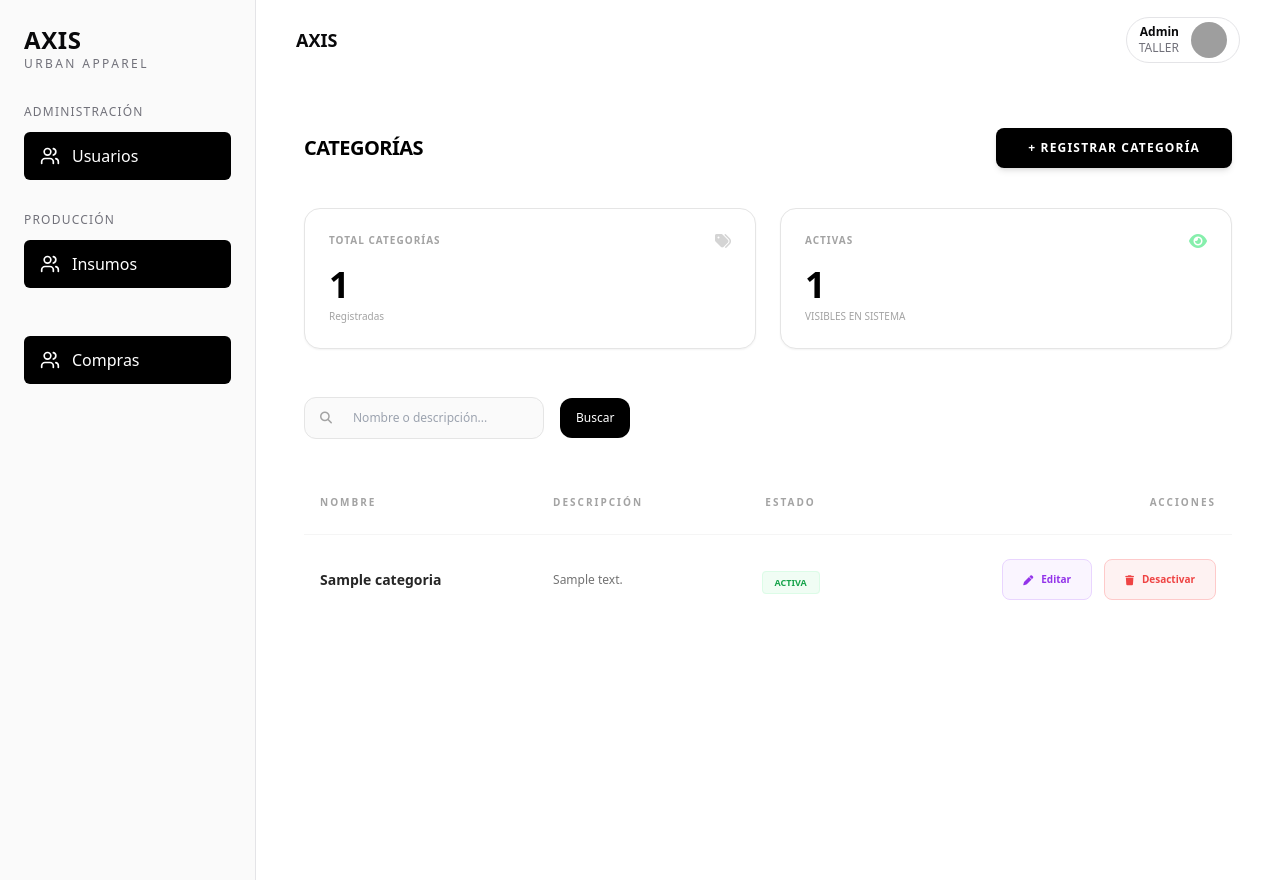
After one commit to IDGS-802-23002409/Axis_proyect, a Flask app: page /categorias/ in a window 1280 px wide. The commit adds this page. Run offline with Flask 3, Linux system fonts and the light colour scheme; tables that the repository leaves empty hold one stand-in row (values such as "Sample post"); parts of the project's set-up code (start-up, migrations or seed data) failed here and were passed over; some libraries are stand-ins or nearby versions; grey boxes are pictures that could not be loaded.

Commit message:
Avril-25/03/2026. Se creo un crud para categorias

```diff
--- a/app/app.py
+++ b/app/app.py
@@ -4,6 +4,7 @@ from app.utils.config import DB_USER, DB_PASSWORD, DB_HOST, DB_PORT, DB_NAME
 from app.utils.database_connection import db
 import app.models  # noqa: F401 — ensures all models are registered with SQLAlchemy
 from app.blueprints.insumos import insumos_bp
+from app.blueprints.categorias import categorias_bp
 #
 
 import os
@@ -31,6 +32,7 @@ def create_app():
 
     #INSUMOS
     application.register_blueprint(insumos_bp)
+    application.register_blueprint(categorias_bp)
     return application
     #
 
--- a/app/blueprints/__init__.py
+++ b/app/blueprints/__init__.py
@@ -1 +1,2 @@
 from app.blueprints.insumos import insumos_bp
+from app.blueprints.categorias import categorias_bp
--- /dev/null
+++ b/app/blueprints/categorias/routes.py
@@ -0,0 +1,99 @@
+from . import categorias_bp
+from app.models.categorias import Categoria
+from .forms import CategoriaForm
+from app.utils.database_connection import db
+from flask import render_template, request, redirect, url_for, flash
+from sqlalchemy import or_, func
+
+
+@categorias_bp.route("/")
+def index():
+    busqueda = request.args.get("q")
+    estatus = request.args.get("estatus")
+    query = Categoria.query
+
+    if not estatus or estatus.lower() == "activas":
+        query = query.filter(Categoria.estatus_visible == True)
+    elif estatus.lower() == "inactivas":
+        query = query.filter(Categoria.estatus_visible == False)
+
+    if busqueda:
+        busqueda_like = f"%{busqueda.lower()}%"
+        query = query.filter(
+            or_(
+                func.lower(Categoria.nombre).like(busqueda_like),
+                func.lower(Categoria.descripcion).like(busqueda_like)
+            )
+        )
+
+    categorias = query.order_by(Categoria.nombre).all()
+    return render_template("produccion/categorias/index.html", categorias=categorias)
+
+
+# 🔹 CREAR CATEGORÍA
+@categorias_bp.route("/create", methods=["GET", "POST"])
+def create():
+    form = CategoriaForm()
+
+    if form.validate_on_submit():
+        # Verificar si ya existe una categoría con el mismo nombre (ignorando mayúsculas/minúsculas)
+        nombre_lower = form.nombre.data.strip().lower()
+        categoria_existente = Categoria.query.filter(db.func.lower(Categoria.nombre) == nombre_lower).first()
+
+        if categoria_existente:
+            flash(f'La categoría "{form.nombre.data}" ya existe.', "error")
+            return render_template("produccion/categorias/create.html", form=form, title="Registrar Categoría")
+
+        # Crear nueva categoría con estatus_visible = True siempre
+        nueva_categoria = Categoria(
+            nombre=form.nombre.data.strip(),
+            descripcion=form.descripcion.data.strip() if form.descripcion.data else None,
+            estatus_visible=True
+        )
+        db.session.add(nueva_categoria)
+        db.session.commit()
+        flash("Categoría creada correctamente", "success")
+        return redirect(url_for("categorias_bp.index"))
+
+    return render_template("produccion/categorias/create.html", form=form, title="Registrar Categoría")
+
+
+# 🔹 EDITAR CATEGORÍA
+@categorias_bp.route("/edit/<uuid_categoria>", methods=["GET", "POST"])
+def edit(uuid_categoria):
+    categoria = Categoria.query.get_or_404(uuid_categoria)
+    form = CategoriaForm(obj=categoria)
+
+    if form.validate_on_submit():
+        nombre_lower = form.nombre.data.strip().lower()
+        # Verificar si existe otra categoría con el mismo nombre
+        categoria_existente = Categoria.query.filter(
+            db.func.lower(Categoria.nombre) == nombre_lower,
+            Categoria.uuid_categoria != uuid_categoria
+        ).first()
+
+        if categoria_existente:
+            flash(f'La categoría "{form.nombre.data}" ya existe.', "error")
+            return render_template("produccion/categorias/edit.html", form=form, title="Editar Categoría")
+
+        # Actualizar datos
+        categoria.nombre = form.nombre.data.strip()
+        categoria.descripcion = form.descripcion.data.strip() if form.descripcion.data else None
+        categoria.estatus_visible = True  # si siempre debe estar activa al editar, o cambiar a form.estatus_visible.data
+        db.session.commit()
+        flash("Categoría actualizada correctamente", "success")
+        return redirect(url_for("categorias_bp.index"))
+
+    return render_template("produccion/categorias/edit.html", form=form, title="Editar Categoría")
+
+
+# 🔹 DESACTIVAR / ACTIVAR CATEGORÍA
+@categorias_bp.route("/delete/<uuid_categoria>", methods=["POST"])
+def delete(uuid_categoria):
+    categoria = Categoria.query.get_or_404(uuid_categoria)
+    categoria.estatus_visible = not categoria.estatus_visible
+    db.session.commit()
+
+    estado = "activada" if categoria.estatus_visible else "desactivada"
+    flash(f"Categoría {estado} correctamente", "success")
+    return redirect(url_for("categorias_bp.index"))
--- a/app/blueprints/insumos/routes.py
+++ b/app/blueprints/insumos/routes.py
@@ -13,11 +13,11 @@ def index():
 
     query = Insumo.query.filter(Insumo.estatus == 'ACTIVO')
 
-    # 🔹 categorías (desde la tabla relacionada)
+    # categorías (desde la tabla relacionada)
     categorias = db.session.query(Categoria.nombre).distinct().all()
     categorias = [c[0] for c in categorias]
 
-    # 🔎 búsqueda
+    # búsqueda
     if busqueda:
         busqueda_like = f"%{busqueda.lower()}%"
 
@@ -28,7 +28,7 @@ def index():
             )
         )
 
-    # 🏷 filtro por categoría (RELACIÓN)
+    # filtro por categoría (RELACIÓN)
     if categoria:
         query = query.join(Insumo.categoria).filter(
             Categoria.nombre == categoria
--- /dev/null
+++ b/app/templates/produccion/categorias/index.html
@@ -0,0 +1,162 @@
+{% extends "produccion/layout.html" %}
+
+{% block container %}
+<div class="flex min-h-screen bg-white text-neutral-900 font-sans">
+
+    <main class="flex-1 p-8 xl:p-12">
+
+        <!-- 🔹 HEADER -->
+        <header class="flex justify-between items-center mb-10">
+            <div>
+                <h1 class="text-xl font-bold tracking-tight uppercase text-black">Categorías</h1>
+            </div>
+
+            <div class="flex items-center gap-4">
+
+                <a href="{{ url_for('categorias_bp.create') }}"
+                    class="bg-black text-white px-8 py-3 rounded-lg text-xs font-black tracking-widest hover:bg-neutral-800 transition-all shadow-md uppercase">
+                    + Registrar Categoría
+                </a>
+
+            </div>
+        </header>
+
+        <!-- 🔹 CARDS -->
+        <div class="grid grid-cols-1 md:grid-cols-2 gap-6 mb-12">
+
+            <!-- TOTAL -->
+            <div class="bg-white border border-neutral-200 p-6 rounded-2xl shadow-sm">
+                <div class="flex justify-between items-start mb-4">
+                    <span class="text-[10px] font-bold text-neutral-400 uppercase tracking-widest">
+                        Total Categorías
+                    </span>
+                    <i class="fas fa-tags text-neutral-300"></i>
+                </div>
+                <div class="text-4xl font-bold mb-1 text-black">{{ categorias|length }}</div>
+                <div class="text-[10px] text-neutral-400 font-medium">Registradas</div>
+            </div>
+
+            <!-- ACTIVAS -->
+            <div class="bg-white border border-neutral-200 p-6 rounded-2xl shadow-sm">
+                <div class="flex justify-between items-start mb-4">
+                    <span class="text-[10px] font-bold text-neutral-400 uppercase tracking-widest">
+                        Activas
+                    </span>
+                    <i class="fas fa-eye text-green-300"></i>
+                </div>
+                {% set activas = categorias | selectattr('estatus_visible', 'equalto', True) | list %}
+                <div class="text-4xl font-bold mb-1 text-black">{{ activas|length }}</div>
+                <div class="text-[10px] text-neutral-400 uppercase">Visibles en sistema</div>
+            </div>
+
+        </div>
+
+        <!-- 🔎 BUSCADOR -->
+        <div class="flex justify-between items-center mb-8 gap-4">
+
+            <form method="GET" action="{{ url_for('categorias_bp.index') }}" class="flex items-center gap-4">
+
+                <div class="relative flex-1 max-w-md">
+                    <i class="fas fa-search absolute left-4 top-1/2 -translate-y-1/2 text-neutral-400 text-xs"></i>
+
+                    <input
+                        type="text"
+                        name="q"
+                        value="{{ request.args.get('q', '') }}"
+                        placeholder="Nombre o descripción..."
+                        class="w-full pl-12 pr-4 py-3 bg-neutral-50 border border-neutral-200 rounded-xl text-xs">
+                </div>
+
+                <button type="submit"
+                    class="px-4 py-3 bg-black text-white rounded-xl text-xs">
+                    Buscar
+                </button>
+
+            </form>
+
+        </div>
+
+        <!-- 📋 TABLA -->
+        <div class="w-full overflow-x-auto">
+            <table class="w-full text-left">
+
+                <thead>
+                    <tr class="text-[10px] uppercase tracking-[0.2em] text-neutral-400 border-b border-neutral-100">
+                        <th class="px-4 py-6 font-bold">Nombre</th>
+                        <th class="px-4 py-6 font-bold">Descripción</th>
+                        <th class="px-4 py-6 font-bold text-center">Estado</th>
+                        <th class="px-4 py-6 font-bold text-right">Acciones</th>
+                    </tr>
+                </thead>
+
+                <tbody class="divide-y divide-neutral-50">
+
+                    {% for categoria in categorias %}
+                    <tr class="group hover:bg-neutral-50 transition-colors">
+
+                        <!-- NOMBRE -->
+                        <td class="px-4 py-6">
+                            <div class="text-sm font-bold text-neutral-800">
+                                {{ categoria.nombre }}
+                            </div>
+                        </td>
+
+                        <!-- DESCRIPCIÓN -->
+                        <td class="px-4 py-6 text-xs text-neutral-500">
+                            {{ categoria.descripcion or 'Sin descripción' }}
+                        </td>
+
+                        <!-- ESTADO -->
+                        <td class="px-4 py-6 text-center">
+                            {% if categoria.estatus_visible %}
+                            <span class="px-3 py-1 rounded text-[9px] font-black bg-green-50 text-green-600 border border-green-100 uppercase">
+                                Activa
+                            </span>
+                            {% else %}
+                            <span class="px-3 py-1 rounded text-[9px] font-black bg-red-50 text-red-600 border border-red-100 uppercase">
+                                Inactiva
+                            </span>
+                            {% endif %}
+                        </td>
+
+                        <!-- ACCIONES -->
+                        <td class="px-4 py-6 text-right">
+                            <div class="flex justify-end gap-3">
+
+                                <a href="{{ url_for('categorias_bp.edit', uuid_categoria=categoria.uuid_categoria) }}"
+                                    class="flex items-center gap-2 px-5 py-3 bg-purple-50 hover:bg-purple-100 text-purple-600 rounded-lg text-[10px] font-bold border border-purple-200 transition-all">
+                                    <i class="fas fa-pen text-[10px]"></i>
+                                    Editar
+                                </a>
+
+                                <form method="POST"
+                                    action="{{ url_for('categorias_bp.delete', uuid_categoria=categoria.uuid_categoria) }}"
+                                    onsubmit="return confirmDelete('{{ categoria.nombre }}')">
+
+                                    <button
+                                        class="flex items-center gap-2 px-5 py-3 bg-red-50 hover:bg-red-100 text-red-500 rounded-lg text-[10px] font-bold border border-red-200 transition-all">
+                                        <i class="fas fa-trash text-[10px]"></i>
+                                        Desactivar
+                                    </button>
+                                </form>
+
+                            </div>
+                        </td>
+
+                    </tr>
+                    {% endfor %}
+
+                </tbody>
+
+            </table>
+        </div>
+
+    </main>
+</div>
+{% endblock %}
+
+<script>
+function confirmDelete(nombre) {
+    return confirm(`¿Estás seguro de desactivar la categoría "${nombre}"?`);
+}
+</script>
--- a/app/templates/produccion/layout.html
+++ b/app/templates/produccion/layout.html
@@ -71,6 +71,11 @@
                     <i data-lucide="users" class="w-5 h-5"></i>
                     Insumos
                 </a>
+                <br></br>
+                <a href="#" class="flex items-center gap-3 px-4 h-12 rounded-md bg-black text-white">
+                    <i data-lucide="users" class="w-5 h-5"></i>
+                    Compras
+                </a>
 
             </div>
 
```
Also changed, not shown: app/blueprints/categorias/__init__.py (added, +9 -0 lines), app/blueprints/categorias/forms.py (added, +28 -0 lines), app/models/borrador.txt (added, +123 -0 lines), app/templates/produccion/categorias/_macros.html (added, +15 -0 lines), app/templates/produccion/categorias/create.html (added, +45 -0 lines), app/templates/produccion/categorias/edit.html (added, +43 -0 lines), app/templates/produccion/compras/_macros.html (added, +15 -0 lines), app/templates/produccion/categorias/ver.html (added), app/templates/produccion/compras/create.html (added), app/templates/produccion/compras/edit.html (added), app/templates/produccion/compras/index.html (added), app/templates/produccion/compras/ver.html (added).
